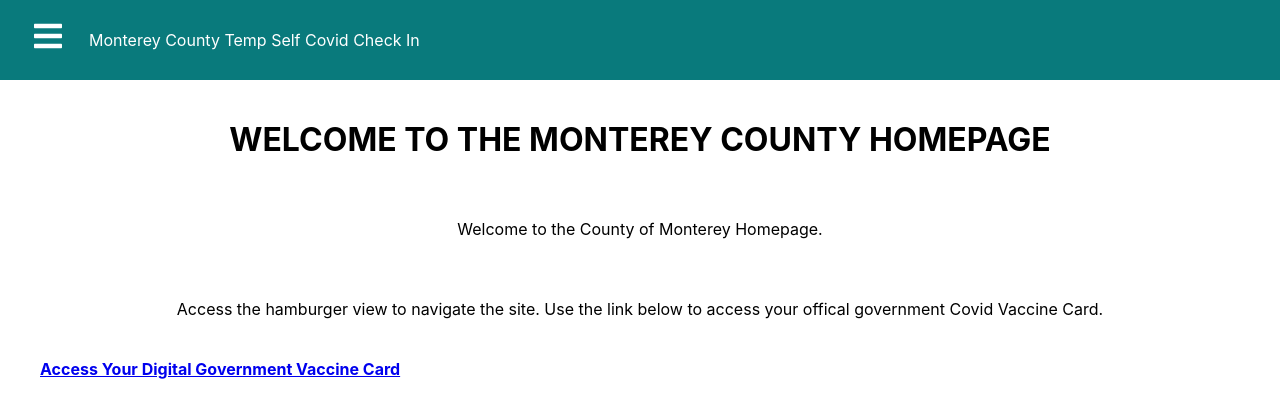
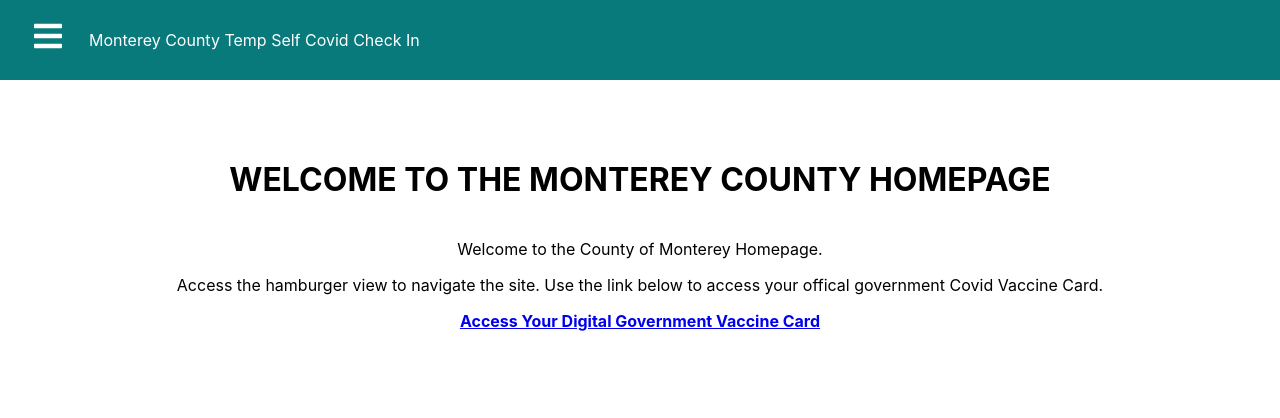
Before and after one commit to christianlMaldonado/tempCovidLogin, a React (Create React App) app in the folder login/: page / in a window 1280 px wide. Shown: the top 418 px of the page. Built offline with nearby package versions, Linux system fonts and the light colour scheme.

Commit message:
fixes alignment of the pages in the css div property

```diff
--- /dev/null
+++ b/login/src/Pages/CountySite.css
@@ -0,0 +1,5 @@
+.countySiteBody{
+    text-align: center;
+    padding: 20px;
+    margin:20px;
+}
--- a/login/src/Pages/CountySite.jsx
+++ b/login/src/Pages/CountySite.jsx
@@ -1,9 +1,14 @@
 import React from 'react';
+import './CountySite.css';
 
 function CountySite() {
   return (
-    <div className='countySite'>
+    <div className='countySiteBody'>
       <h1> County Site</h1>
+      <a  href="https://www.co.monterey.ca.us/home" rel="noreferrer">
+      <b> County of Monterey Home </b>
+      </a>
+
     </div>
   );
 }
--- a/login/src/Pages/Home.css
+++ b/login/src/Pages/Home.css
@@ -10,3 +10,9 @@
     margin: 20px;
 
 }
+
+.homeLink{
+    text-align: center;
+    margin: 20px;
+    padding: 20px;
+}
--- a/login/src/Pages/Home.jsx
+++ b/login/src/Pages/Home.jsx
@@ -3,19 +3,19 @@ import './Home.css';
 
 function Home() {
   return (
-    <div>
+    <div className="homeBody">
       <h1 className="homeTitle"> WELCOME TO THE MONTEREY COUNTY HOMEPAGE </h1>
-    <p className="homeBody">
+      <p>
         Welcome to the County of Monterey Homepage.
       </p>
 
-    <p className="homeBody">
+      <p>
         Access the hamburger view to navigate the site.
         Use the link below to access your offical government Covid Vaccine Card.
       </p>
 
 
-    <a className="homeBody" href="https://myvaccinerecord.cdph.ca.gov/" rel="noreferrer">
+      <a href="https://myvaccinerecord.cdph.ca.gov/" rel="noreferrer">
       <b> Access Your Digital Government Vaccine Card </b>
       </a>
 
```
Also changed, not shown: login/src/Pages/NameForm.css (line endings or trailing spaces). Lines whose indentation alone changed are shown as unchanged.
